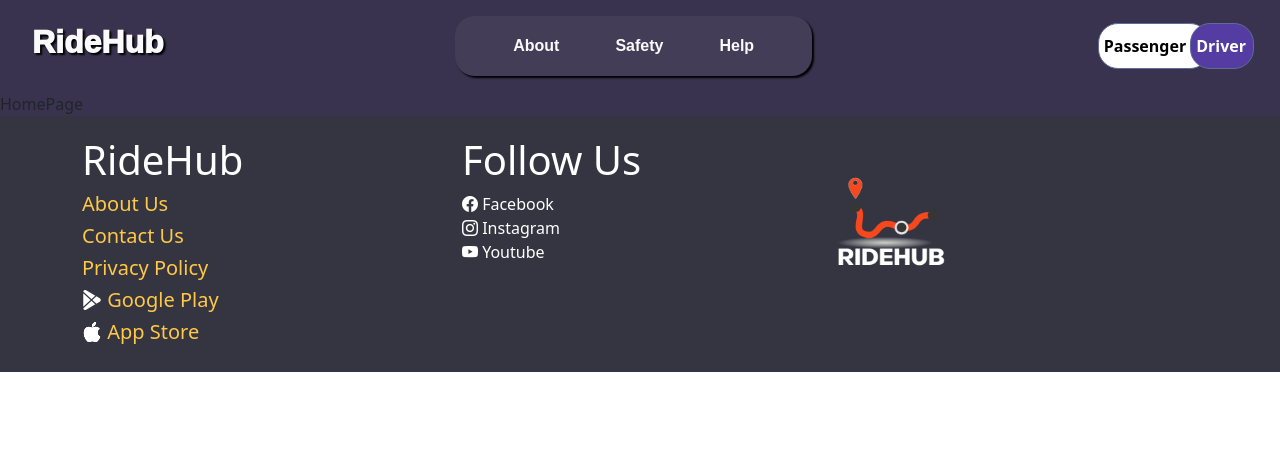
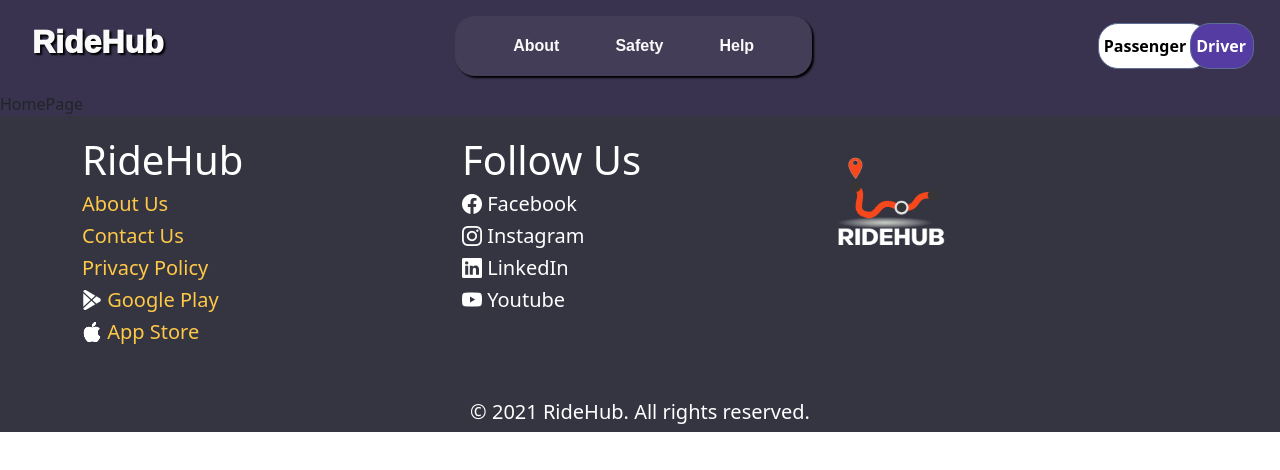
Before and after one commit to uzair-69/Ride-Sharing, a React (Create React App) app: page /Passenger in a window 1280 px wide. Shown: the top 470 px of the page. Built offline with nearby package versions, Linux system fonts and the light colour scheme.

Commit message:
copyright

```diff
--- a/src/components/Homepage/Footer.js
+++ b/src/components/Homepage/Footer.js
@@ -6,14 +6,14 @@ export default function Footer() {
     return (
 
         <div
-        className="text-white"
-        style={{ backgroundColor: '#343541', padding: '20px' }}
+            className="text-white"
+            style={{ backgroundColor: '#343541' }}
 
         >
             <div className="container" >
                 <div className="row">
                     <div className="col-lg-4 col-md-4 col-sm-12">
-                        <h1 style={{ color: '#ffffff' }}>RideHub</h1>
+                        <h1 style={{ color: '#ffffff' ,marginTop:'20px'}}>RideHub</h1>
                         <h5 style={{ color: '#FFC947' }}>About Us</h5>
                         <h5 style={{ color: '#FFC947' }}>Contact Us</h5>
                         <h5 style={{ color: '#FFC947' }}>Privacy Policy</h5>
@@ -22,15 +22,21 @@ export default function Footer() {
                     </div>
 
                     <div className="col-lg-4 col-md-4 col-sm-12">
-                        <h1 style={{ color: '#ffffff' }}>Follow Us</h1>
-                        <i class="bi bi-facebook"></i> Facebook <br />
-                        <i class="bi bi-instagram"></i> Instagram <br />
-                        <i class="bi bi-youtube"></i> Youtube <br />
+                        <h1 style={{ color: '#ffffff' ,marginTop:'20px'}}>Follow Us</h1>
+                        <h5><i class="bi bi-facebook"></i> Facebook</h5>
+                        <h5><i class="bi bi-instagram"></i> Instagram</h5>
+                        <h5><i class="bi bi-linkedin"></i> LinkedIn</h5>
+                        <h5><i class="bi bi-youtube"></i> Youtube</h5>
 
 
                     </div>
                     <div className="col-lg-4 col-md-4 col-sm-12">
-                        <img src={logo} alt="" style={{width:'50%',marginLeft:'-40px'}} />
+                        <img src={logo} alt="" style={{ width: '50%', marginLeft: '-40px' }} />
+                    </div>
+                </div>
+                <div className="row mt-5">
+                    <div className="col-lg-12 col-md-12 col-sm-12 text-center">
+                        <h5>© 2021 RideHub. All rights reserved.</h5>
                     </div>
                 </div>
             </div>
```
